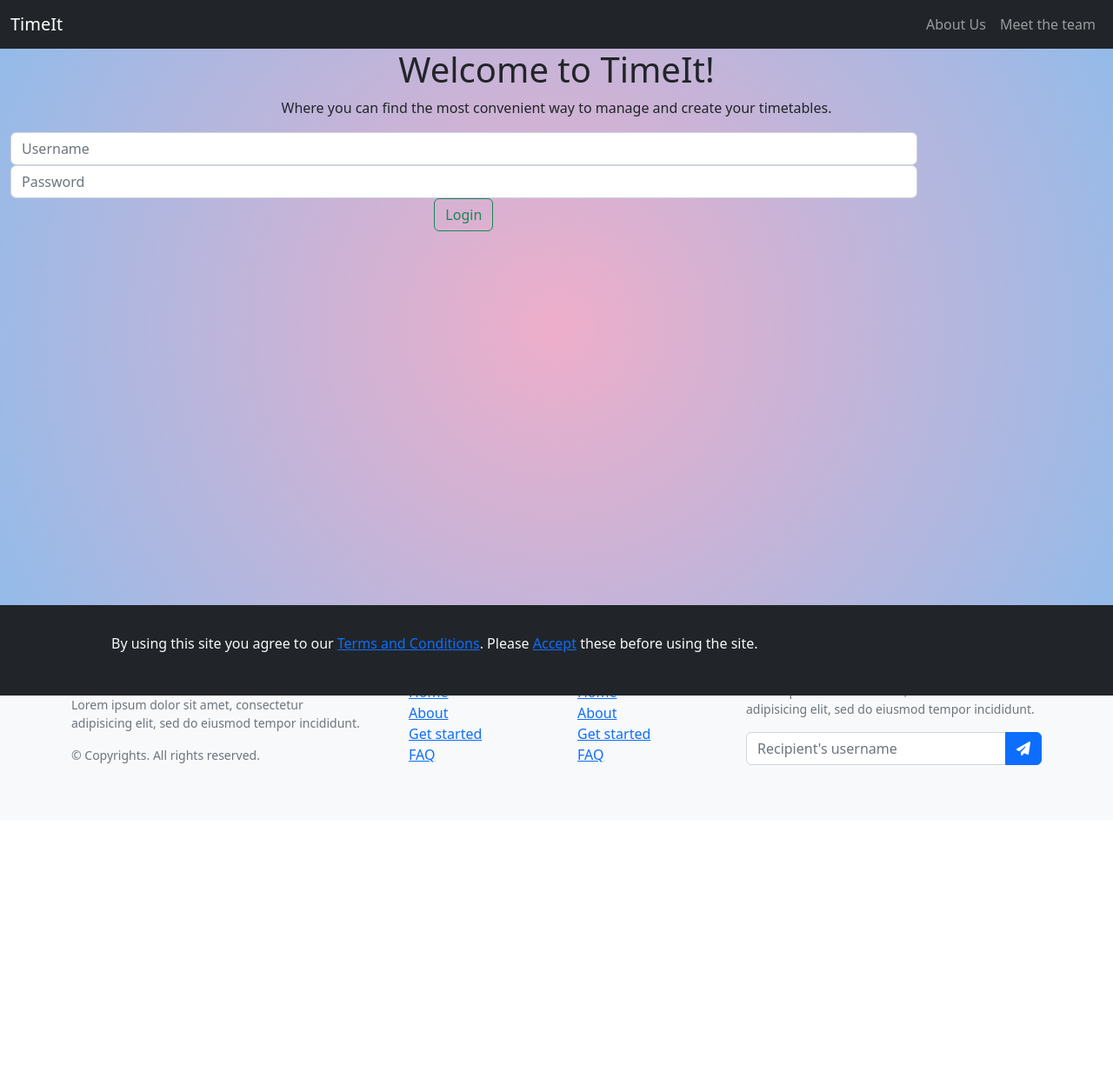
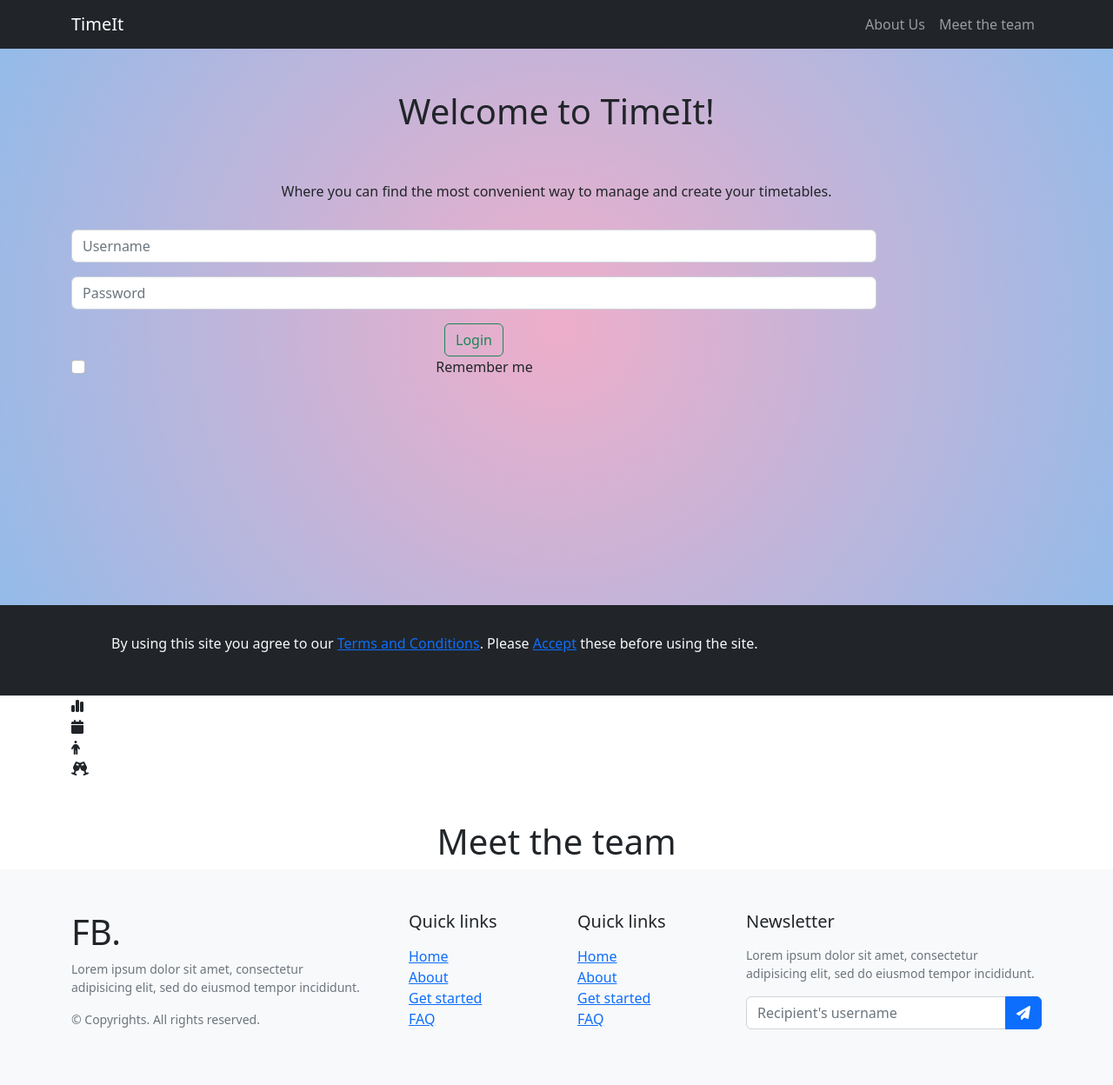
Before and after one commit to StonedHesus/time-it-platform, a PHP site: page / in a window 1280 px wide. Shown: the whole page at 87% size. Before the commit the page ends 880 px from the top, so only its background shows below. Run offline with PHP 8.4, Linux system fonts and the light colour scheme; some libraries are stand-ins or nearby versions.

Commit message:
Commenced working more on the layout of the main page.

```diff
--- a/index.php
+++ b/index.php
@@ -30,7 +30,7 @@
 ?>
 <nav class="navbar navbar-expand-lg navbar-dark bg-dark">
 
-    <div class="container-fluid">
+    <div class="container">
 
         <a class="navbar-brand ml-2" href="./index.php">TimeIt</a>
 
@@ -59,17 +59,16 @@
 <!-- Greetings message section starts here -->
 <section class="gradient-background" id="welcome-section">
 
-    <div class="container-fluid">
+    <div class="container">
 
-        <!-- Todo: center these item properly.-->
-        <h1 class="">Welcome to TimeIt!</h1>
-        <p class="">Where you can find the most convenient way to manage and create your timetables.</p>
+        <h1 class="text-center pt-5">Welcome to TimeIt!</h1>
+        <p class="text-center pt-5 pb-3">Where you can find the most convenient way to manage and create your timetables.</p>
 
     </div>
 
     <!-- Login form -->
     <!-- The login form will only be displayed if a user is not currently connected to the application -->
-    <div class="container-fluid">
+    <div class="container">
 
     <?php
     if($_SESSION['loggedin'] == false){
@@ -80,13 +79,13 @@
                       action="./static/time-it-platform/php/scripts/login.php">
 
                    <div class="form-group row">
-                       <div class="col-sm-10">
+                       <div class="col-sm-10 pb-3">
                             <input class="form-control mr-sm-2" type="text" placeholder="Username" aria-label="Username" name="username" id="username">
                        </div>
                    </div>
 
                    <div class="form-group row">
-                       <div class="col-sm-10">
+                       <div class="col-sm-10 pb-3">
                              <input class="form-control mr-sm-2" type="password" placeholder="Password" aria-label="Password" name="password">
                        </div>
                    </div>
@@ -94,6 +93,11 @@
                    <div class="form-group row">
                         <div class="col-sm-10">
                             <button class="btn btn-outline-success my-2 my-sm-0" type="submit">Login</button>
+                            <div class="form-check mb-2">
+        <input class="form-check-input" type="checkbox" id="autoSizingCheck">
+        <label class="form-check-label" for="autoSizingCheck">
+          Remember me
+        </label>
                         </div>
                     </div>
 
@@ -107,6 +111,39 @@ END;
 
 </section>
 <!-- Ends here -->
+
+<!-- About us section starts here. -->
+<section class="about-us">
+    <div class="container">
+        <h1 class="text-center mt-5">About us</h1>
+        <ul class="list-inline">
+            <li class="list-group-item">
+                <i class="fa-solid fa-chart-simple"></i>
+            </li>
+
+            <li>
+                <i class="fa-solid fa-calendar"></i>
+            </li>
+
+            <li>
+                <i class="fa-solid fa-person"></i>
+            </li>
+
+            <li>
+                <i class="fa-solid fa-champagne-glasses"></i>
+            </li>
+        </ul>
+    </div>
+</section>
+<!-- Ends here -->
+
+<!-- Meet the team sections commences here. -->
+<section class="meet-the-team mt-5">
+    <div class="container">
+        <h1 class="text-center">Meet the team</h1>
+    </div>
+</section>
+<!-- Ends here. -->
 
 <!-- Footer of the page starts here -->
 <footer class="w-100 py-4 flex-shrink-0 bg-light">
```
Also changed, not shown: static/time-it-platform/php/scripts/login.php (+10 -0 lines).
